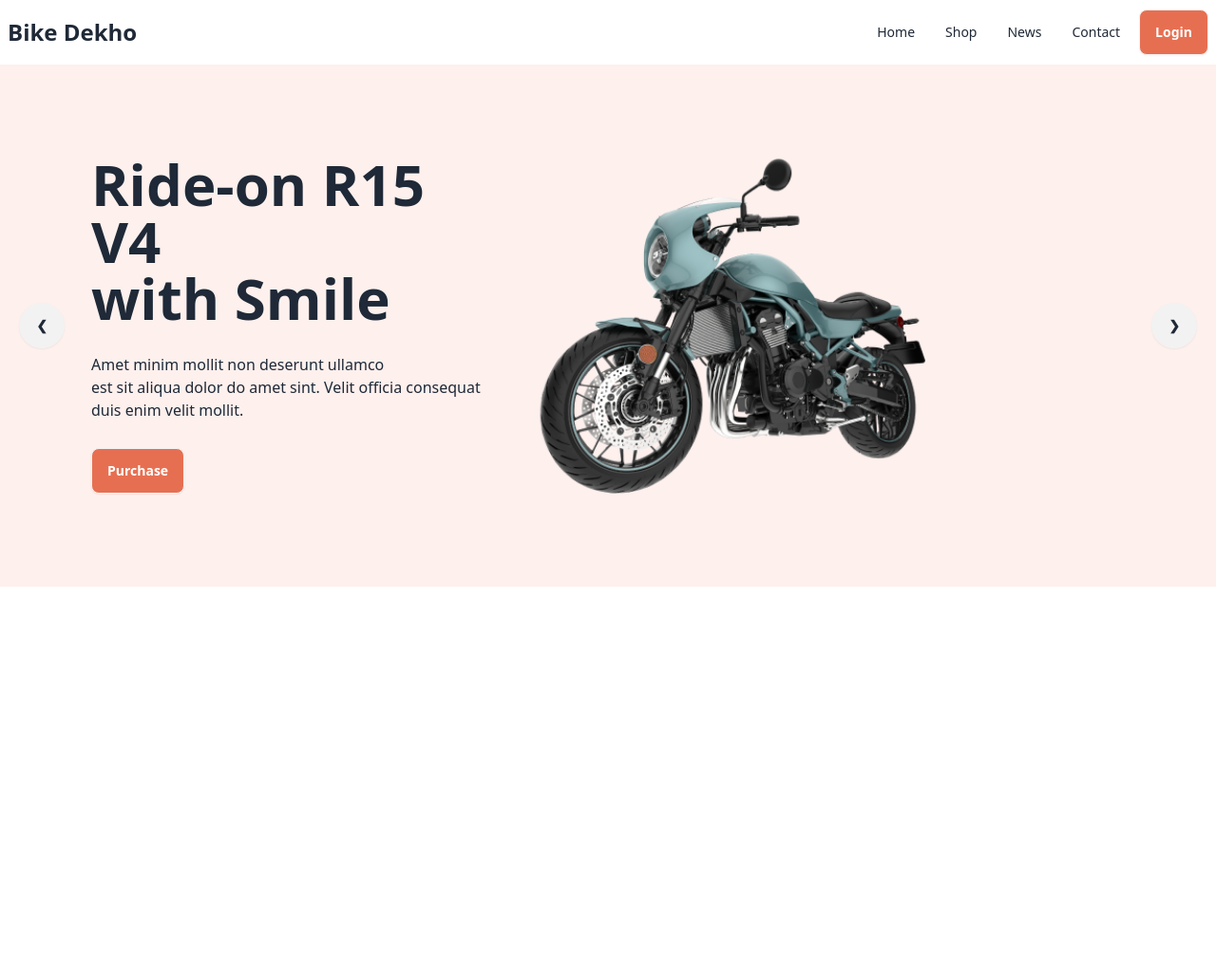
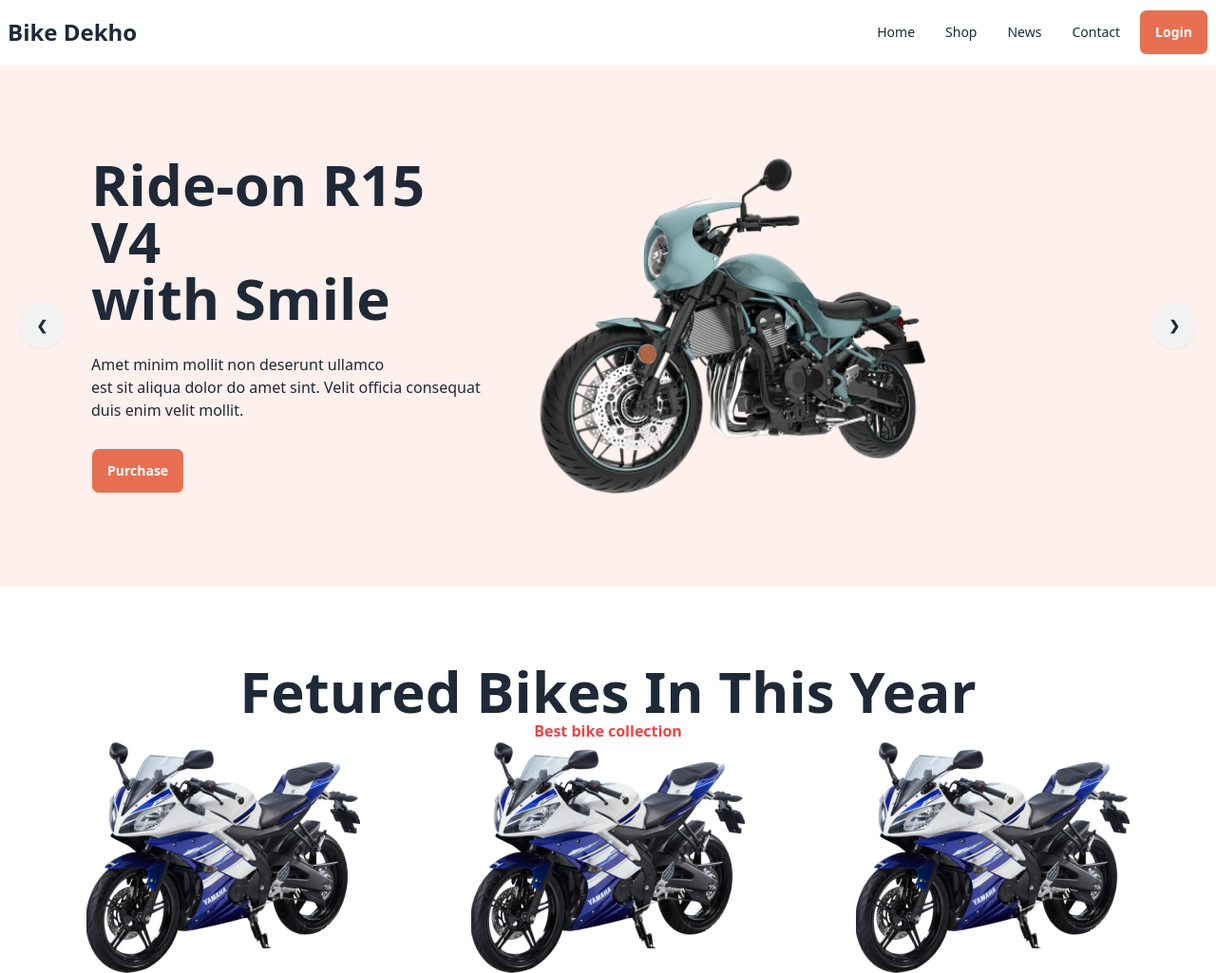
Before and after one commit to MahmudulHasan1211/Bike-by-Daisy, a plain HTML site: page index.html in a window 1280 px wide. Shown: the whole page at 95% size. Before the commit the page ends 800 px from the top, so only its background shows below. Drawn offline with nearby package versions, Linux system fonts and the light colour scheme.

Commit message:
featured bike added

```diff
--- a/index.html
+++ b/index.html
@@ -110,6 +110,7 @@
 
             <!-- slide 2 -->
             <div id="slide2" class="carousel-item relative w-full">
+
               <img
                 src="./images/slider/bike2.png"
                 class="w-full" />
@@ -118,6 +119,10 @@
                 <a href="#slide3" class="btn btn-circle">❯</a>
               </div>
             </div>
+
+
+
+            <!-- slider 3 -->
             <div id="slide3" class="carousel-item relative w-full">
               <img
                 src="./images/slider/bike3.png"
@@ -133,7 +138,21 @@
 
 
     <main class="md:container mx-auto">
-
+        <section class="mt-20 text-center">
+            <h1 class="font-bold text-6xl">Fetured Bikes In This Year</h1>
+            <h5 class="text-red-500 font-bold">Best bike collection</h5>
+            <div class="px-8 lg:flex md:flex-1">
+                <div class="mx-auto">
+                    <img src="./images/others/feature-bike.png" alt="">
+                </div>
+                <div class="mx-auto">
+                    <img src="./images/others/feature-bike.png" alt="">
+                </div>
+                <div class="mx-auto">
+                    <img src="./images/others/feature-bike.png" alt="">
+                </div>
+            </div>
+        </section>
     </main>
 
 
```
